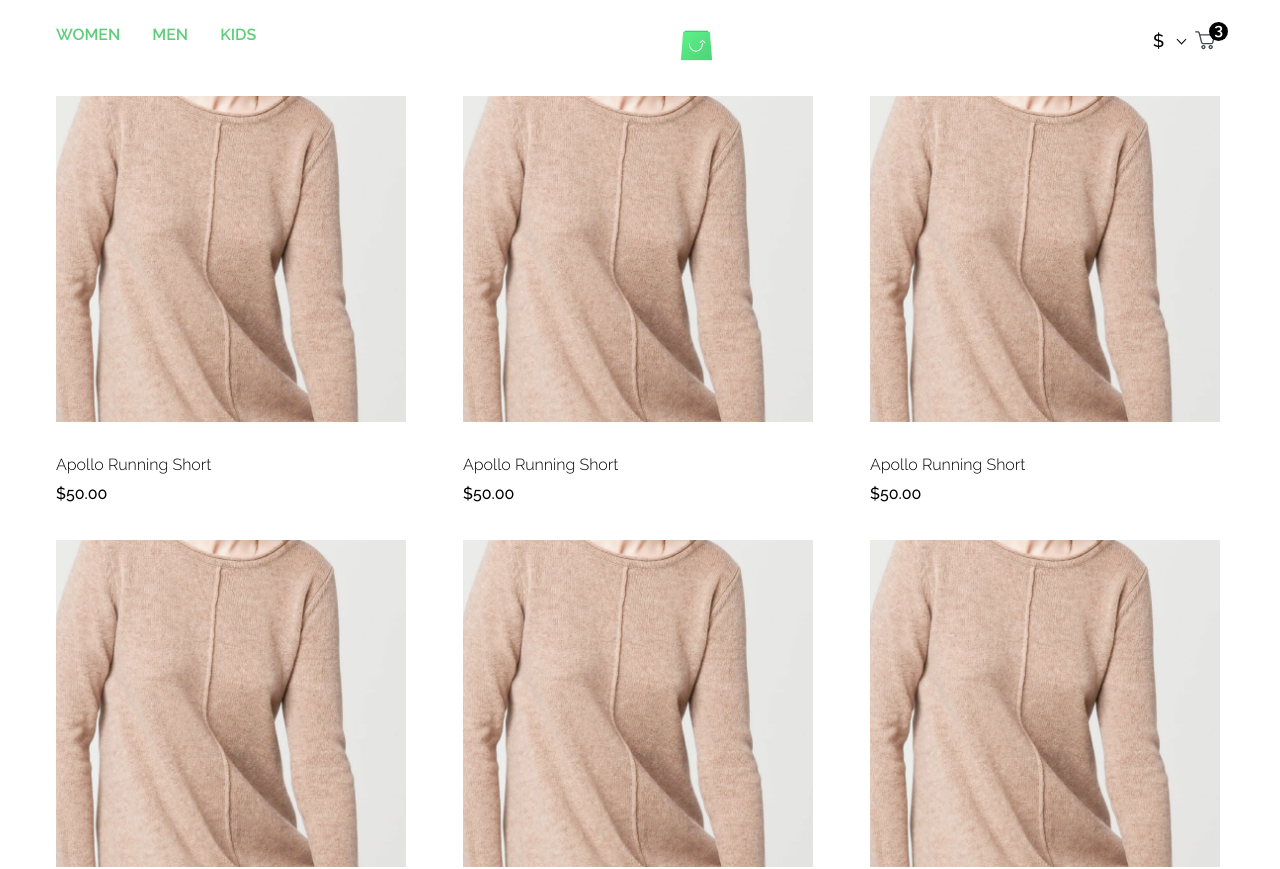
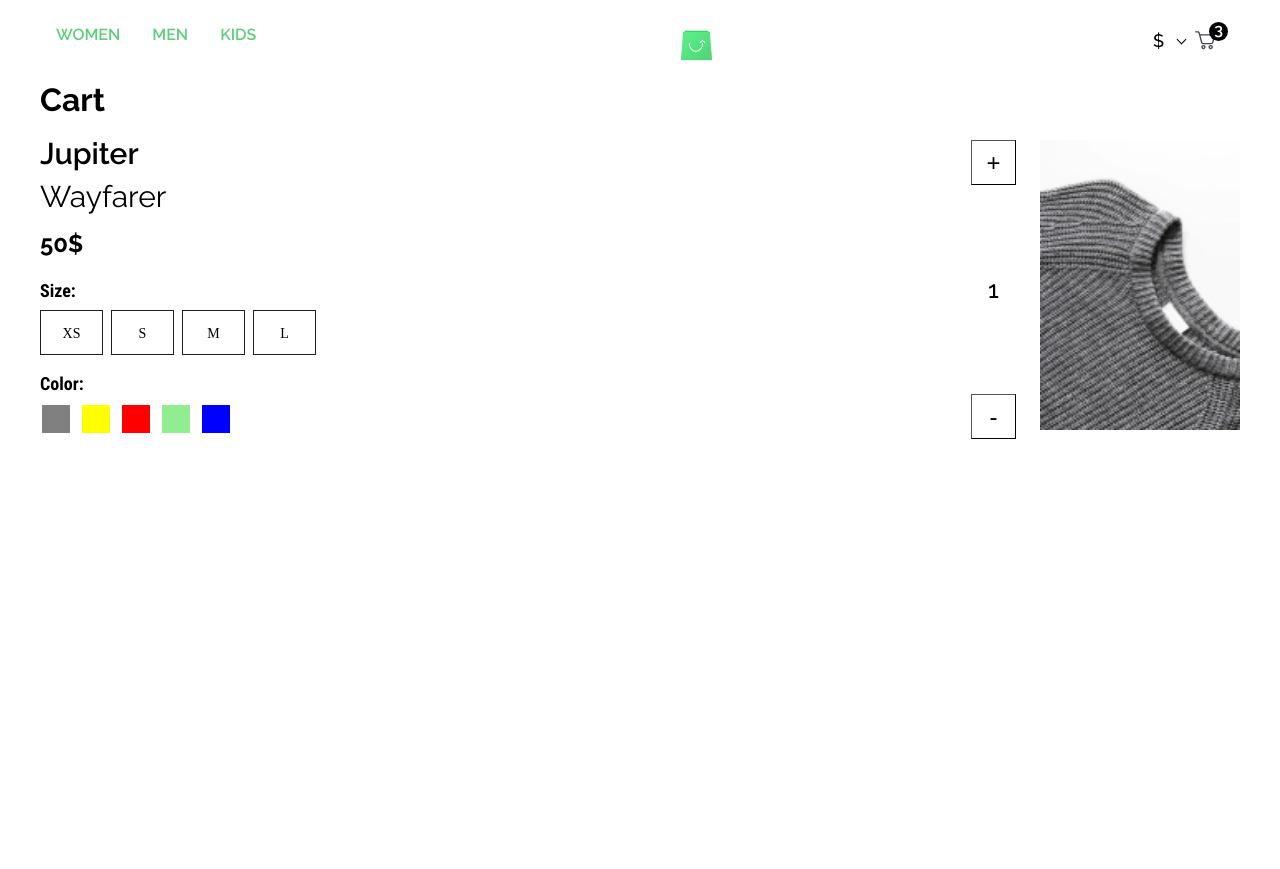
Before and after one commit to BlackHatMan/ScandiWeb, a React (Create React App) app: page / in a window 1280 px wide. Shown: the top 869 px of the page. After the commit the page ends 800 px from the top, so only its background shows below. Built offline with nearby package versions, Linux system fonts and the light colour scheme; the HTML template or start-up script is replaced by a standard one.

Commit message:
feat: add cart component

```diff
--- a/src/App.js
+++ b/src/App.js
@@ -1,5 +1,6 @@
 import Category from './Category';
 import BasketOverlay from './components/BasketOverlay';
+import Cart from './components/Cart';
 import PDP from './components/PDP';
 import PLP from './components/PLP';
 
@@ -7,9 +8,10 @@ function App() {
   return (
     <div className="App">
       <Category />
-      {/* <BasketOverlay /> */}
+      {/* <BasketOverlay />
       <PLP />
-      <PDP />
+      <PDP /> */}
+      <Cart />
     </div>
   );
 }
--- a/src/common/CheckBox.jsx
+++ b/src/common/CheckBox.jsx
@@ -17,9 +17,8 @@ const Label = styled.label`
   text-transform: uppercase;
   text-align: center;
   cursor: pointer;
-  width: ${(props) => props.width ?? props.size};
-  height: ${(props) => props.height ?? props.size};
-  line-height: ${(props) => props.size};
+  width: ${(props) => props.width};
+  height: ${(props) => props.height};
   border: ${(props) => props.border};
   background-color: ${(props) => props.bgColor};
   ${(props) => props.rest};
@@ -40,8 +39,8 @@ const CheckBox = ({
   text,
   id,
   nameGroup,
-  size,
   width,
+  height,
   border,
   bgColor,
   bgColorChecked,
@@ -58,8 +57,8 @@ const CheckBox = ({
       <Label
         htmlFor={`${nameGroup}-${id}`}
         onClick={() => handler(text)}
-        size={size}
         width={width}
+        height={height}
         border={border}
         bgColor={bgColor}
         colorChecked={colorChecked}
--- a/src/common/styledComponents.js
+++ b/src/common/styledComponents.js
@@ -16,3 +16,7 @@ export const Typography = styled('p')`
   line-height: ${(props) => props.lh};
   margin: ${(props) => props.mr};
 `;
+
+export const TypographyRoboto = styled(Typography)`
+  font-family: 'Roboto Condensed';
+`;
--- /dev/null
+++ b/src/components/Cart.jsx
@@ -0,0 +1,104 @@
+import { Component } from 'react';
+import { Typography, TypographyRoboto } from '../common/styledComponents';
+import { Container } from './../common/styledComponents';
+import CheckBox from './../common/CheckBox';
+import styled from 'styled-components';
+
+const Button = styled('button')`
+  background-color: white;
+  border-width: 1px;
+  width: 45px;
+  height: 45px;
+  font-size: 24px;
+  cursor: pointer;
+`;
+
+const sizeStock = ['XS', 'S', 'M', 'L'];
+const colorStock = ['grey', 'yellow', 'red', 'lightgreen', 'blue'];
+const pathImage = ['./Product_D.jpg', './Product_D.jpg', './Product_D.jpg', './Product_D.jpg'];
+const count = 1;
+class Cart extends Component {
+  constructor() {
+    super();
+    this.state = {
+      count: 1,
+    };
+  }
+
+  handlerCount = (arg) => {
+    if (arg === '-' && this.state.count > 0) this.setState({ count: this.state.count - 1 });
+    if (arg === '+') this.setState({ count: this.state.count + 1 });
+  };
+  render() {
+    return (
+      <div>
+        <Typography fw="700" fs="32px" lh="40px">
+          Cart
+        </Typography>
+        <Container margin="20px 0">
+          <Container width="300px" flexDirection="column">
+            <Typography fs="30px" fw="600" lh="27px">
+              Jupiter
+            </Typography>
+            <Typography fs="30px" fw="400" lh="27px" mr="16px 0">
+              Wayfarer
+            </Typography>
+            <Typography fs="24px" fw="700" lh="24px" mr="6px 0">
+              50$
+            </Typography>
+            <TypographyRoboto fs="18px" fw="700" lh="18px" mr="20px 0 10px 0">
+              Size:
+            </TypographyRoboto>
+            <div>
+              {sizeStock.map((el, i) => {
+                return (
+                  <CheckBox
+                    key={el}
+                    id={i}
+                    text={el}
+                    nameGroup="size"
+                    width="63px"
+                    height="45px"
+                    line-height="45px"
+                    border="solid 1px #1d1f22"
+                    colorChecked="white"
+                    bgColorChecked="black"
+                  />
+                );
+              })}
+            </div>
+            <TypographyRoboto fs="18px" fw="700" lh="18px" mr="20px 0 10px 0">
+              Color:
+            </TypographyRoboto>
+            <div>
+              {colorStock.map((el, i) => (
+                <CheckBox
+                  key={el}
+                  id={i}
+                  nameGroup="color"
+                  width="32px"
+                  height="32px"
+                  bgColor={el}
+                  border="2px solid white"
+                  outline="solid 2px #5ECE7B"
+                />
+              ))}
+            </div>
+          </Container>
+          <Container>
+            <Container flexDirection="column" alignItems="center" margin="0 24px">
+              <Button onClick={() => this.handlerCount('+')}>+</Button>
+              <Typography fs="24px" fw="500" lh="25px">
+                {count}
+              </Typography>
+              <Button onClick={() => this.handlerCount('-')}>-</Button>
+            </Container>
+            <img src="./product.jpg" alt="item" width="200px" height="290px" />
+          </Container>
+        </Container>
+      </div>
+    );
+  }
+}
+
+export default Cart;
--- a/src/components/PDP.jsx
+++ b/src/components/PDP.jsx
@@ -1,16 +1,13 @@
 import { Component } from 'react';
 import styled from 'styled-components';
 import Image from '../common/Image';
-import { Container, Typography } from '../common/styledComponents';
+import { Container, Typography, TypographyRoboto } from '../common/styledComponents';
 import CheckBox from './../common/CheckBox';
 
 const sizeStock = ['XS', 'S', 'M', 'L'];
 const colorStock = ['grey', 'yellow', 'red', 'lightgreen', 'blue'];
 const pathImage = ['./Product_D.jpg', './Product_D.jpg', './Product_D.jpg', './Product_D.jpg'];
 
-const TypographyRoboto = styled(Typography)`
-  font-family: 'Roboto Condensed';
-`;
 const Wrapper = styled('div')`
   margin: ${(props) => props.mr};
   width: ${(props) => props.width};
```
